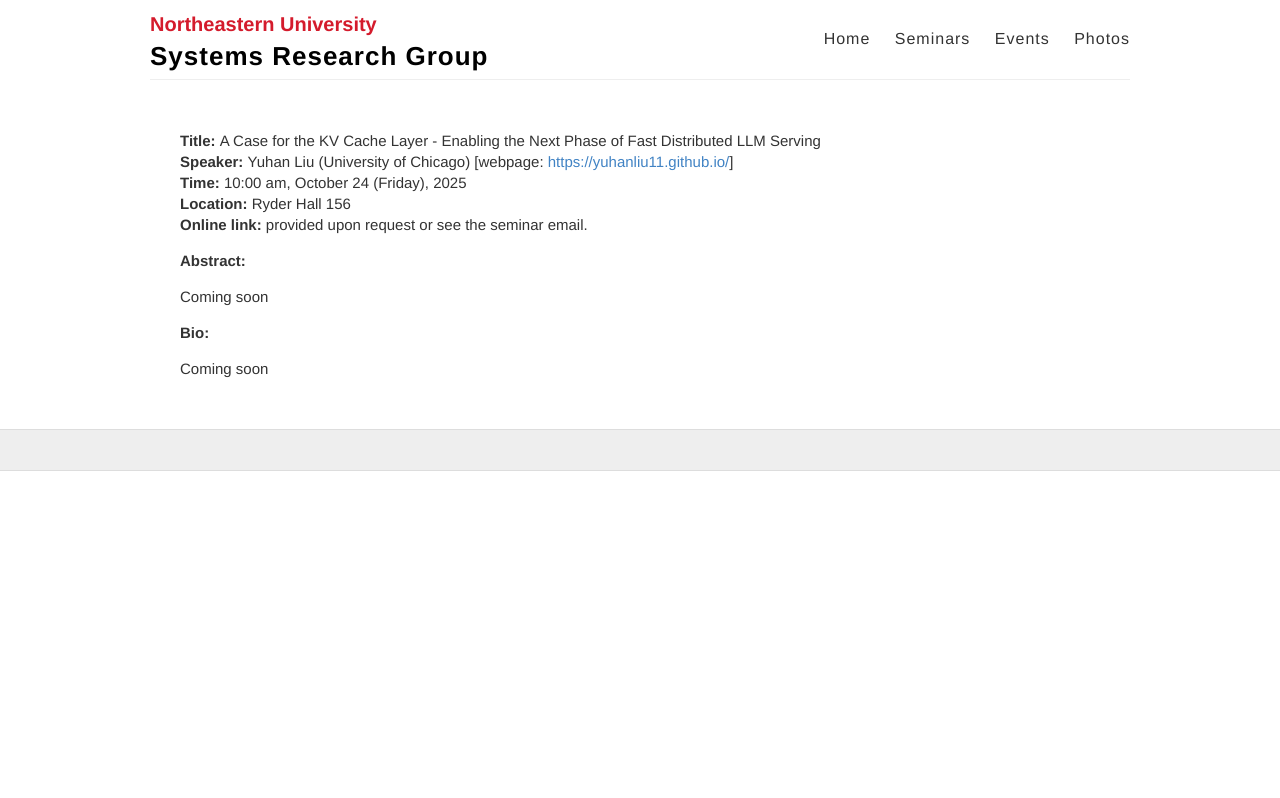
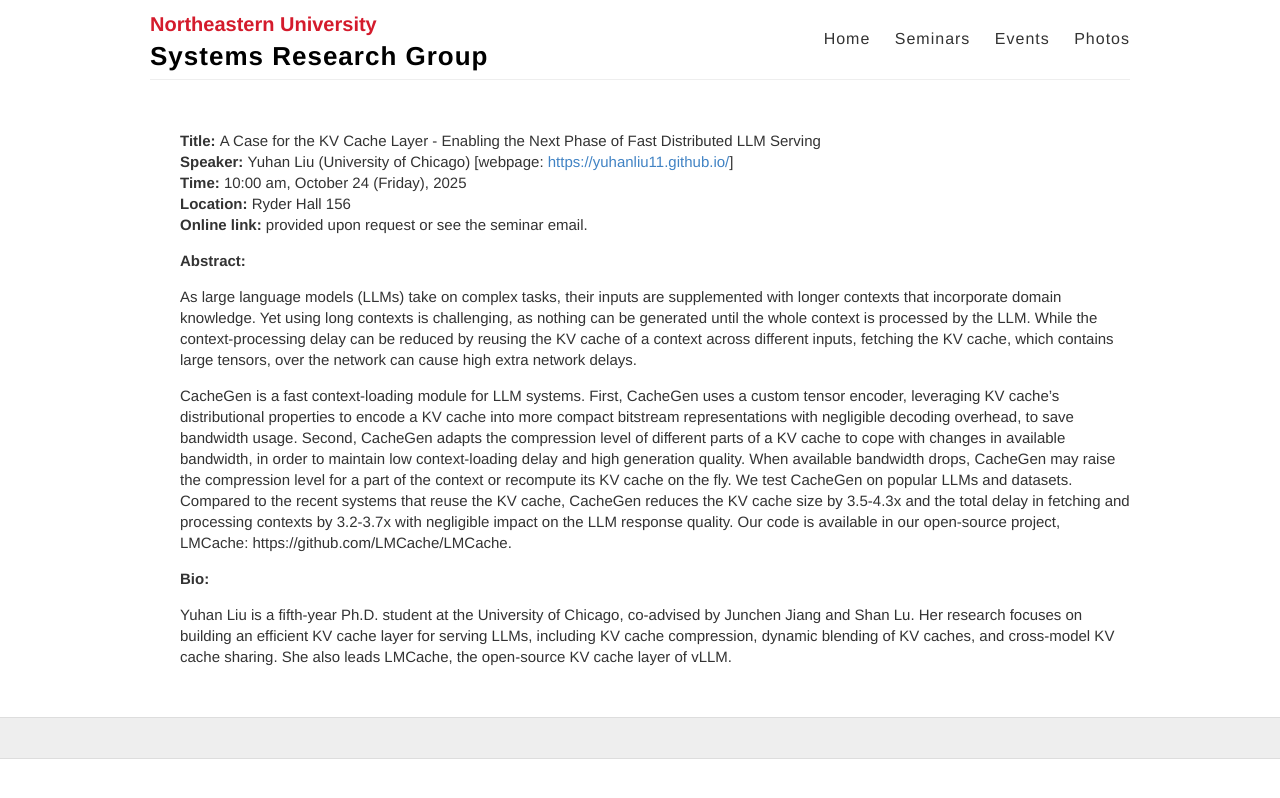
Before and after one commit to neu-srg/neu-srg.github.io, a Jekyll site: the page built from _seminars/2025-10-24-Yuhan-Liu.md, in a window 1280 px wide. Shown: the top 798 px of the page. Built offline with Jekyll 4.4.1, drawn with Linux system fonts in a browser that asks for light colours.

Commit message:
add abstract and bio for yuhan's talk

```diff
--- a/_seminars/2025-10-24-Yuhan-Liu.md
+++ b/_seminars/2025-10-24-Yuhan-Liu.md
@@ -13,8 +13,10 @@ online: YES
 
 **Abstract:**
 
-Coming soon
+As large language models (LLMs) take on complex tasks, their inputs are supplemented with longer contexts that incorporate domain knowledge. Yet using long contexts is challenging, as nothing can be generated until the whole context is processed by the LLM. While the context-processing delay can be reduced by reusing the KV cache of a context across different inputs, fetching the KV cache, which contains large tensors, over the network can cause high extra network delays.
+
+CacheGen is a fast context-loading module for LLM systems. First, CacheGen uses a custom tensor encoder, leveraging KV cache's distributional properties to encode a KV cache into more compact bitstream representations with negligible decoding overhead, to save bandwidth usage. Second, CacheGen adapts the compression level of different parts of a KV cache to cope with changes in available bandwidth, in order to maintain low context-loading delay and high generation quality. When available bandwidth drops, CacheGen may raise the compression level for a part of the context or recompute its KV cache on the fly. We test CacheGen on popular LLMs and datasets. Compared to the recent systems that reuse the KV cache, CacheGen reduces the KV cache size by 3.5-4.3x and the total delay in fetching and processing contexts by 3.2-3.7x with negligible impact on the LLM response quality. Our code is available in our open-source project, LMCache: https://github.com/LMCache/LMCache.
 
 **Bio:**
 
-Coming soon
+Yuhan Liu is a fifth-year Ph.D. student at the University of Chicago, co-advised by Junchen Jiang and Shan Lu. Her research focuses on building an efficient KV cache layer for serving LLMs, including KV cache compression, dynamic blending of KV caches, and cross-model KV cache sharing. She also leads LMCache, the open-source KV cache layer of vLLM.
```
